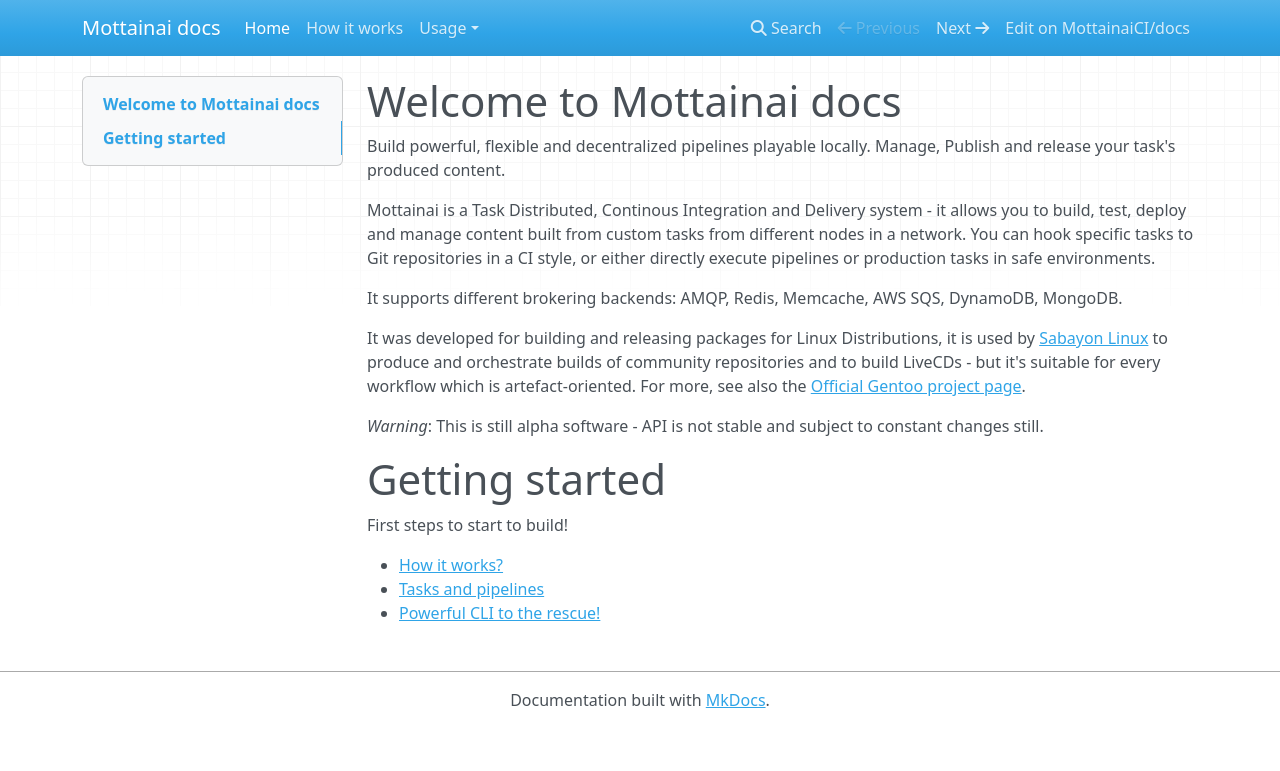
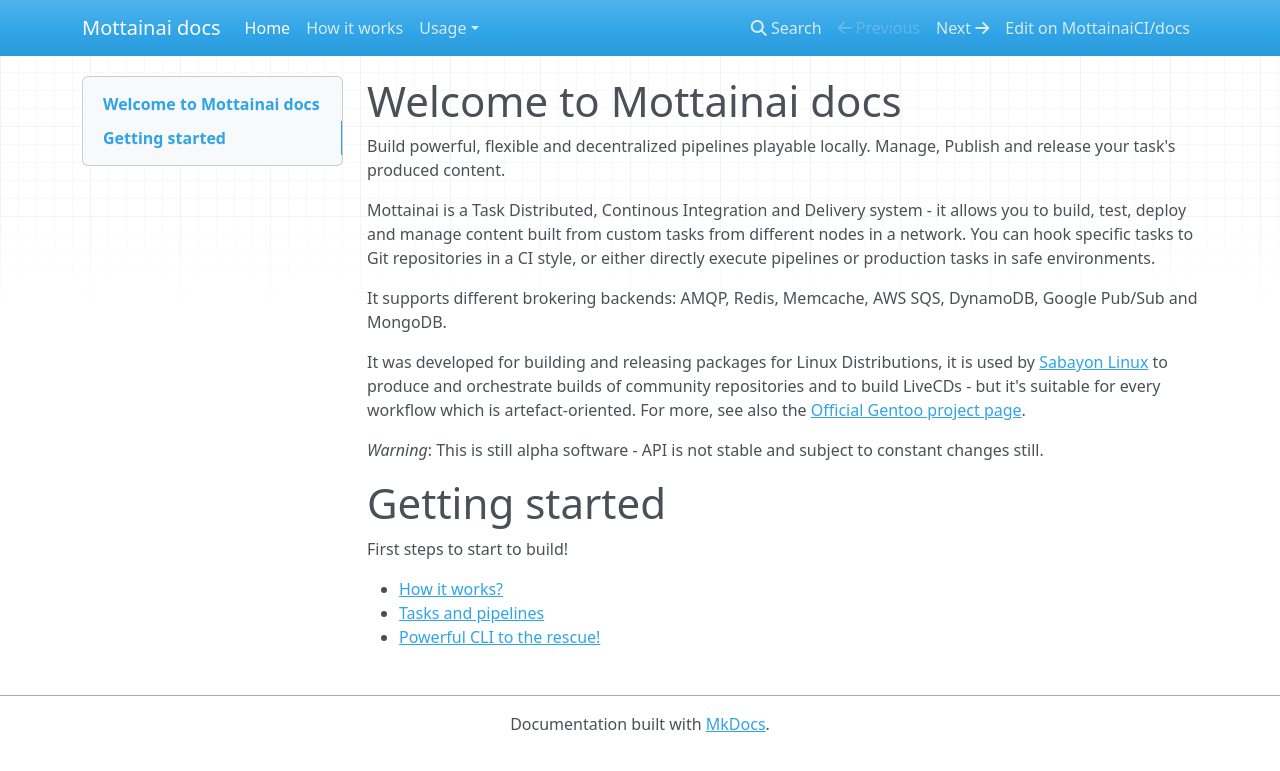
Before and after one commit to MottainaiCI/docs, an MkDocs documentation site: the page built from docs/index.md, in a window 1280 px wide. Shown: the top 771 px of the page. Built offline with MkDocs 1.6.1, drawn with Linux system fonts in a browser that asks for light colours; nearby versions of some CDN libraries.

Commit message:
Also add Google Pub/Sub

```diff
--- a/docs/index.md
+++ b/docs/index.md
@@ -7,7 +7,7 @@
 content built from custom tasks from different nodes in a network. You can hook specific tasks to Git repositories in a CI style, or
 either directly execute pipelines or production tasks in safe environments.
 
-It supports different brokering backends: AMQP, Redis, Memcache, AWS SQS, DynamoDB, MongoDB.
+It supports different brokering backends: AMQP, Redis, Memcache, AWS SQS, DynamoDB, Google Pub/Sub and MongoDB.
 
 It was developed for building and releasing packages for Linux Distributions,
 it is used by [Sabayon Linux](https://www.sabayon.org) to produce and orchestrate builds of community repositories and to build LiveCDs -
```
